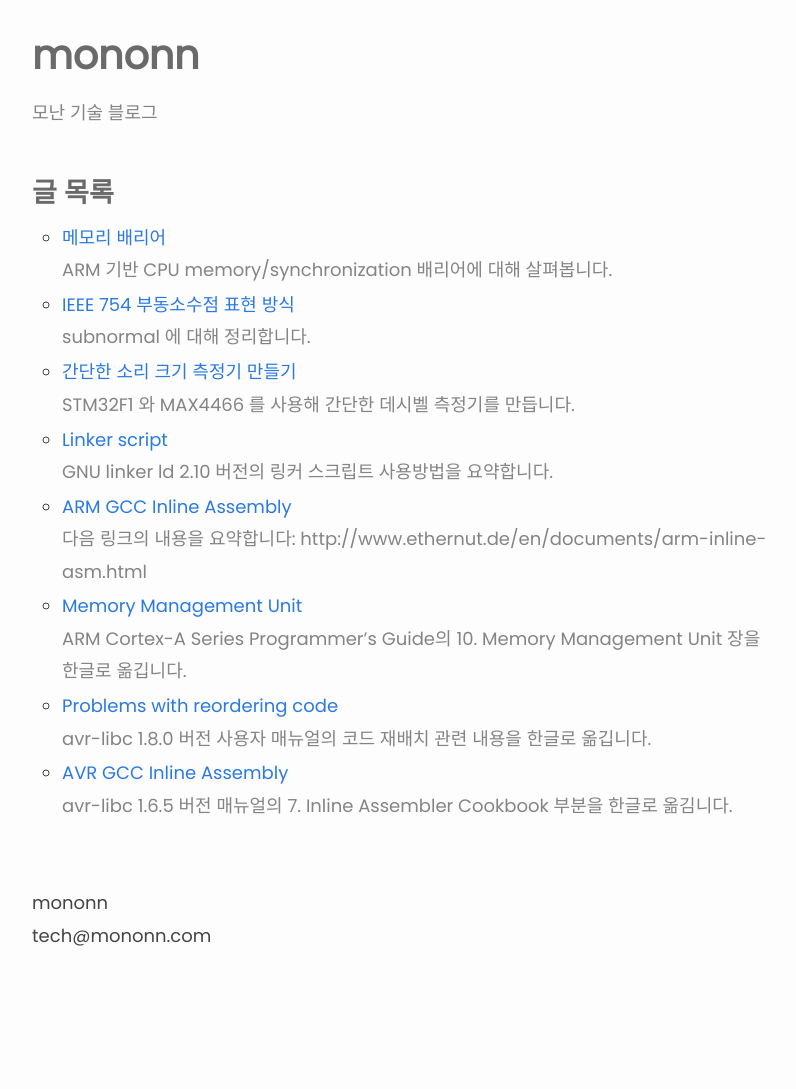
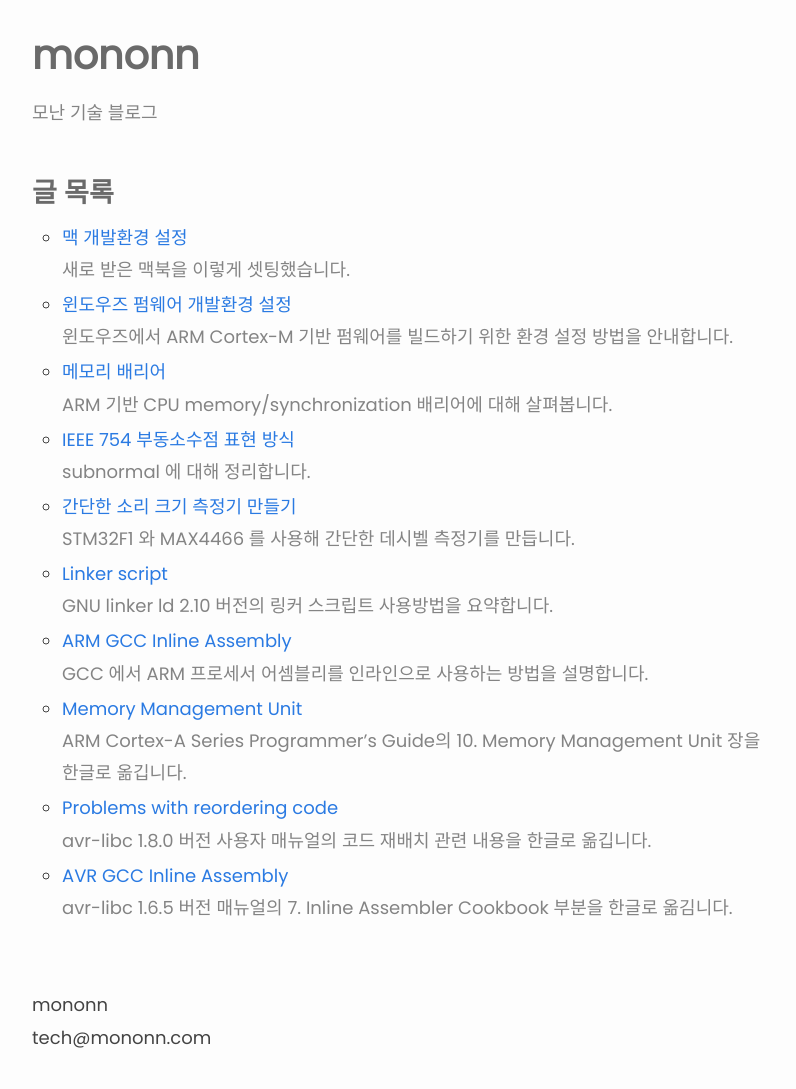
Before and after one commit to mononn/tech, a Jekyll site: the page built from index.md, in a window 1280 px wide. Shown: the whole page, without its empty margins (238-1034 px from the left). Built offline with Jekyll 4.4.1, drawn with Linux system fonts in a browser that asks for light colours; nearby versions of some CDN libraries; some web fonts are replaced; before the commit the page ends 987 px from its top, so only the background shows below that; some of the changed lines change nothing that is shown.

Commit message:
add posts about setting up development environments

````diff
--- a/_posts/2014-09-06-arm-inline-asm.md
+++ b/_posts/2014-09-06-arm-inline-asm.md
@@ -1,9 +1,11 @@
 ---
 layout: post
 title: "ARM GCC Inline Assembly"
-subtitle: "다음 링크의 내용을 요약합니다: http://www.ethernut.de/en/documents/arm-inline-asm.html"
+subtitle: "GCC 에서 ARM 프로세서 어셈블리를 인라인으로 사용하는 방법을 설명합니다."
 date: 2014-09-06 11:25:22 +0900
 ---
+
+다음 링크의 내용을 요약합니다: [http://www.ethernut.de/en/documents/arm-inline-asm.html](http://www.ethernut.de/en/documents/arm-inline-asm.html)
 
 ```
 asm(code : output operand list : input operand list : clobber list);
--- /dev/null
+++ b/_posts/2022-05-21-setting-up-windows-firmware-development-environment.md
@@ -0,0 +1,34 @@
+---
+layout: post
+title: 윈도우즈 펌웨어 개발환경 설정
+subtitle: 윈도우즈에서 ARM Cortex-M 기반 펌웨어를 빌드하기 위한 환경 설정 방법을 안내합니다.
+date: 2022-05-21 23:50:00 +0900
+---
+
+윈도우즈 머신은 거의 사용하지 않지만, 동료 또는 클라이언트의 요청이 있는 경우
+윈도우즈에서 펌웨어를 빌드할 수 있도록 환경을 셋팅할 필요가 있었습니다. 간단한
+가이드를 작성합니다.
+
+## 설치
+1. [vscode 설치](https://code.visualstudio.com/)
+    * [c/c++ extension](https://marketplace.visualstudio.com/items?itemName=ms-vscode.cpptools)
+    * [windows-arm-none-eabi extension](https://marketplace.visualstudio.com/items?itemName=metalcode-eu.windows-arm-none-eabi)
+        * 버전이 낮기 때문에 [ARM 공식 사이트](https://developer.arm.com/tools-and-software/open-source-software/developer-tools/gnu-toolchain/downloads)에서 최신 버전 다운로드 받아 사용하도록 가이드하기
+            * 설치 완료시 `Add path to environment variable` 반드시 체크하기
+2. [msys2 설치](https://www.msys2.org/)
+    * `pacman -Syu`
+    * `pacman -S make`
+3. 터미널 환경 설정
+    * [vscode 터미널 설정](https://stackoverflow.com/questions/45836650/how-do-i-integrate-msys2-shell-into-visual-studio-code-on-window) 하거나
+    * 시스템 환경 변수 설정
+        * `c:\msys64\mingw64\bin`
+        * `c:\msys64\usr\bin`
+    * 코드베이스에 vscode 터미널 설정을 포함해 이 스텝은 스킵할 수 있도록 할 것
+
+## 기타
+* docker 를 사용하는 게 설치는 가장 쉽지만, 빌드 시간이 너무 오래 걸림
+* 디버깅과 플래시 설정 추가하기
+    * [https://code.visualstudio.com/docs/cpp/config-mingw](https://code.visualstudio.com/docs/cpp/config-mingw)
+* 디버깅 플러그인
+    * Cortex-Debug
+    * [https://wiki.segger.com/J-Link_Visual_Studio_Code](https://wiki.segger.com/J-Link_Visual_Studio_Code)
--- /dev/null
+++ b/_posts/2022-05-22-setting-up-mac-development-environment.md
@@ -0,0 +1,141 @@
+---
+layout: post
+title: 맥 개발환경 설정
+subtitle: 새로 받은 맥북을 이렇게 셋팅했습니다.
+date: 2022-05-22 00:07:00 +0900
+---
+
+## 기본설정
+* [한/영키 설정](https://gist.github.com/onkwon/3d101c15e09542e2b49d13c97ee2885b)
+* [HomeBrew](https://brew.sh/)
+* 폰트
+    * [MesloLGMDZ Nerd Font Mono M-DZ Regular](https://github.com/ryanoasis/nerd-fonts/blob/master/patched-fonts/Meslo/M-DZ/Regular/complete/Meslo%20LG%20M%20DZ%20Regular%20Nerd%20Font%20Complete%20Mono.ttf)
+* Siri 프라이버시 설정
+* spotlight 검색 범위 설정
+
+## Xcode
+
+## git
+
+```shell=
+$ brew install gpg
+$ gpg --list-secret-keys k@mononn.com
+$ gpg --export-secret-keys k@mononn.com > k-gpg.key
+$ gpg --import k-gpg.key
+$ ssh-keygen -t ed25519 -C "k@mononn.com"
+```
+
+* gpg 사이닝 실패할 경우
+    * `brew install pinentry-mac`
+
+## nvim
+
+```shell=
+$ brew install nvim
+$ sh -c 'curl -fLo "${XDG_DATA_HOME:-$HOME/.local/share}"/nvim/site/autoload/plug.vim --create-dirs \
+       https://raw.githubusercontent.com/junegunn/vim-plug/master/plug.vim'
+```
+
+* jedi python 버전 에러 발생할 경우
+    * `pip install pynvim`
+
+## Iterm2
+* [https://iterm2.com/](https://iterm2.com/)
+
+## zsh
+
+```shell=
+$ brew install zsh
+```
+
+### oh-my-zsh plugin
+* [https://ohmyz.sh](https://ohmyz.sh)
+
+## dotfiles
+
+```shell=
+$ cat $(HOME)/.zshrc
+[...]
+alias dotfiles='/usr/bin/git --git-dir=$HOME/.dotfiles/ --work-tree=$HOME'
+[...]
+
+$ echo ".dotfiles" >> .gitignore
+$ git clone --bare git@github.com:onkwon/dotfiles.git $HOME/.dotfiles
+$ dotfiles checkout
+$ dotfiles config --local status.showUntrackedFiles no
+```
+
+## tmux
+
+```shell=
+$ brew install tmux
+```
+
+## 터미널 꾸미기
+
+```shell=
+$ git clone --depth=1 https://github.com/romkatv/powerlevel10k.git .oh-my-zsh/themes/powerlevel10k
+```
+
+### plugins
+
+```shell=
+$ git clone https://github.com/zsh-users/zsh-autosuggestions ${ZSH_CUSTOM:-~/.oh-my-zsh/custom}/plugins/zsh-autosuggestions
+$ git clone https://github.com/zsh-users/zsh-syntax-highlighting.git ${ZSH_CUSTOM:-~/.oh-my-zsh/custom}/plugins/zsh-syntax-highlighting
+$ git clone https://github.com/zpm-zsh/tmux ${ZSH_CUSTOM:-~/.oh-my-zsh/custom}/plugins/tmux
+$ git clone https://github.com/tmux-plugins/tpm ~/.tmux/plugins/tpm
+$ git clone https://github.com/zdharma/fast-syntax-highlighting.git ${ZSH_CUSTOM:-$HOME/.oh-my-zsh/custom}/plugins/fast-syntax-highlighting
+$ git clone https://github.com/zsh-users/zsh-completions ${ZSH_CUSTOM:=~/.oh-my-zsh/custom}/plugins/zsh-completions
+
+$ brew install fzf
+$ $(brew --prefix)/opt/fzf/install
+```
+
+* tmux plugin 을 설치하기 위해 `<prefix> + I`
+
+## Python
+
+```shell=
+$ brew install pyenv
+$ pyenv install 3.9.6
+$ pyenv global 3.9.6
+$ $(pyenv which python3) -m pip install virtualenvwrapper
+```
+
+## JAVA
+* [https://www.azul.com/downloads/?package=jdk#download-openjdk](https://www.azul.com/downloads/?package=jdk#download-openjdk)
+
+## J-Link
+* [https://www.segger.com/downloads/jlink/](https://www.segger.com/downloads/jlink/)
+
+## 기타
+
+```shell=
+$ brew install coreutils
+
+$ brew install ccls
+$ brew install ctags cscope
+$ brew install ripgrep
+$ brew install tree
+$ brew install gsed
+
+$ brew install graphviz
+$ brew install plantuml
+
+$ brew install automake
+$ brew install lcov
+$ brew install sphinx-doc
+$ brew install doxygen
+
+$ brew install openocd
+```
+
+### display
+* [https://github.com/usr-sse2/RDM](https://github.com/usr-sse2/RDM)
+* [https://codeclou.github.io/Display-Override-PropertyList-File-Parser-and-Generator-with-HiDPI-Support-For-Scaled-Resolutions/](https://codeclou.github.io/Display-Override-PropertyList-File-Parser-and-Generator-with-HiDPI-Support-For-Scaled-Resolutions/)
+
+## 참고자료
+* 폰트
+    * [https://johngrib.github.io/wiki/coding-font/](https://johngrib.github.io/wiki/coding-font/)
+* dotfiles
+    * [https://www.atlassian.com/git/tutorials/dotfiles](https://www.atlassian.com/git/tutorials/dotfiles)
````
